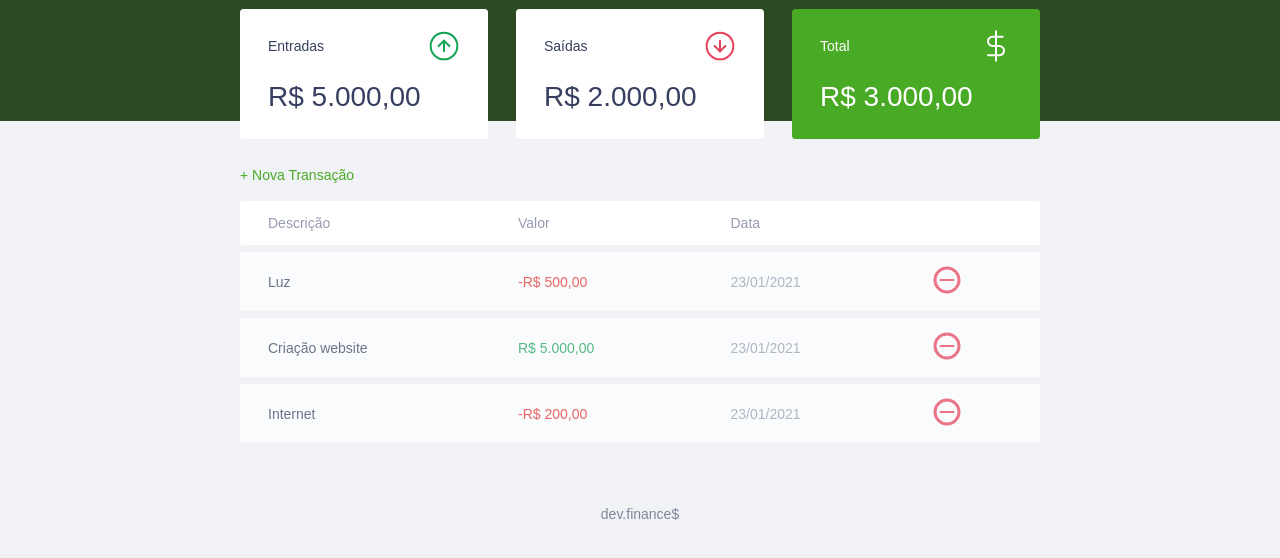
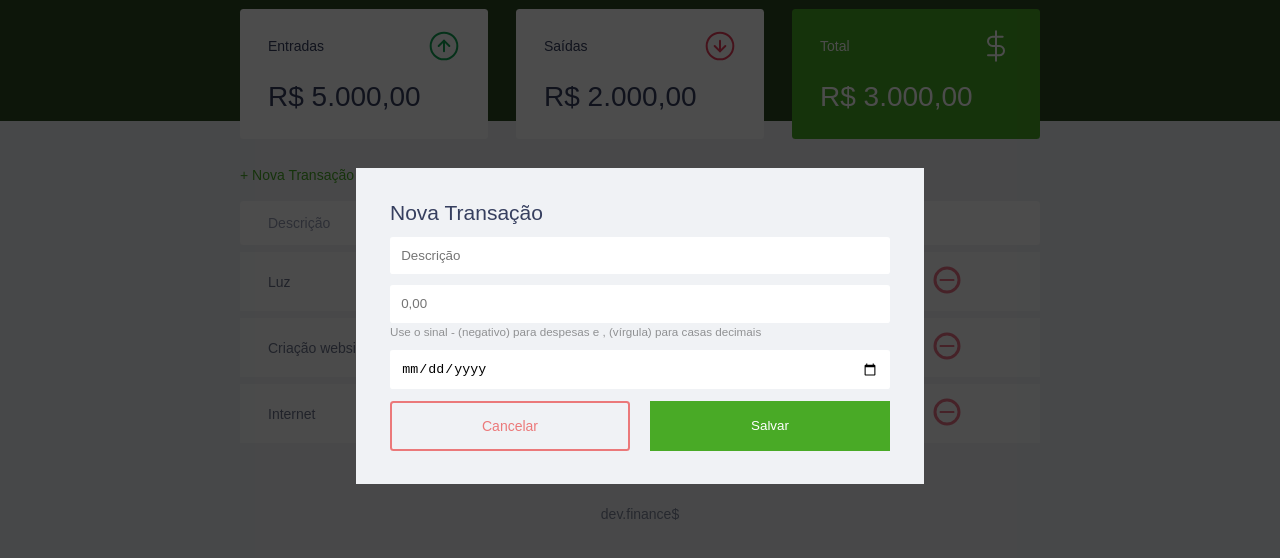
Before and after one commit to CrisPaes30/DevFinanceHTML-CSS-JS, a plain HTML site: page index.html in a window 1280 px wide. Both pictures are taken after a click on the link "+ Nova Transação". Shown: the part 74-632 px from the top of the page. Drawn offline with Linux system fonts and the light colour scheme.

Commit message:
Add Script Modal

```diff
--- a/index.html
+++ b/index.html
@@ -48,7 +48,9 @@
         <section id="transaction">
             <h2 class="sr-only">Transações</h2>
 
-            <a href="#" class="button new">+ Nova Transação</a>
+            <a href="#"
+            onclick="Modal.open()"
+            class="button new">+ Nova Transação</a>
 
             <table id="data-table">
                 <thead>
@@ -63,7 +65,7 @@
                     <tr>
                         <td class="description">Luz</td>
                         <td class="expense">-R$ 500,00</td>
-                        <td class="dat"e>23/01/2021</td>
+                        <td class="dat" e>23/01/2021</td>
                         <td>
                             <img src="./assets/minus.svg" alt="Remover transação">
                         </td>
@@ -97,33 +99,25 @@
                 <form action="">
                     <div class="input-group">
                         <label class="sr-only" for="description">Descrição</label>
-                       <input type="text"
-                       id="description"
-                       name="description"
-                       placeholder="Descrição">
+                        <input type="text" id="description" name="description" placeholder="Descrição">
                     </div>
 
                     <div class="input-group">
-                    <label class="sr-only"
-                    for="amount">Valor</label>
-                    <input type="number"
-                    step="0.01"
-                    id="amount"
-                    name="amount"
-                    placeholder="0,00">
+                        <label class="sr-only" for="amount">Valor</label>
+                        <input type="number" step="0.01" id="amount" name="amount" placeholder="0,00">
 
-                    <small class="help">Use o sinal - (negativo) para despesas e , (vírgula) para casas decimais </small>
+                        <small class="help">Use o sinal - (negativo) para despesas e , (vírgula) para casas decimais
+                        </small>
                     </div>
                     <div class="input-group">
-                    <label class="sr-only"
-                    for="date">Data</label>
-                    <input type="date"
-                    id="date"
-                    name="date">
+                        <label class="sr-only" for="date">Data</label>
+                        <input type="date" id="date" name="date">
                     </div>
 
                     <div class="input-group actions">
-                    <a href="#" class="button cancel">Cancelar</a>
+                        <a
+                        onclick="Modal.close()"
+                        href="#" class="button cancel">Cancelar</a>
                         <button>Salvar</button>
                     </div>
                 </form>
@@ -135,6 +129,24 @@
         <p>dev.finance$</p>
     </footer>
 
+    <script>
+          const Modal = {
+            open(){
+                //Abrir modal
+                //Adicionar a class active ao modal
+                document.querySelector('.modal-overlay')
+                .classList.add('active')
+            },
+            close(){
+
+                //Fechar o modal
+                //remover a class active do modal
+                document.querySelector('.modal-overlay')
+                .classList.remove('active')
+            }
+        }
+
+    </script>
 </body>
 
 </html>
--- a/style.css
+++ b/style.css
@@ -213,6 +213,8 @@ td.expense{
 
     opacity: 0;
     visibility: hidden;
+
+    z-index: 999;
 }
 
 .modal-overlay.active{
@@ -224,6 +226,8 @@ td.expense{
     background:#F0F2f5 ;
     padding: 2.4rem;
     position: relative;
+
+    z-index: 1;
 
 }
 /* Form ======================*/
```
Lines whose indentation alone changed are shown as unchanged.
